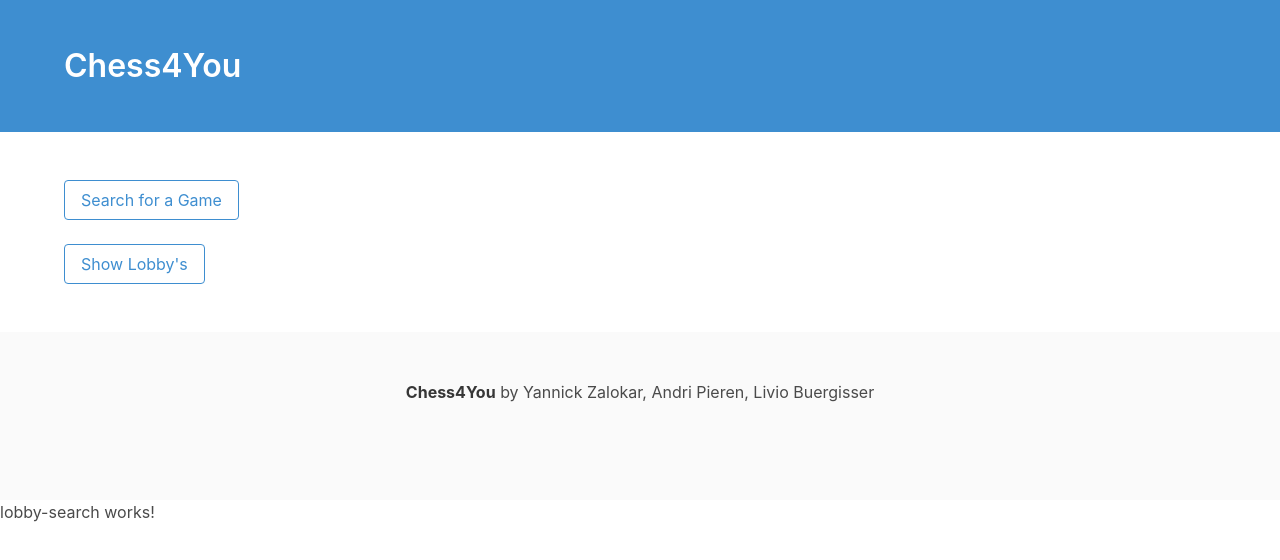
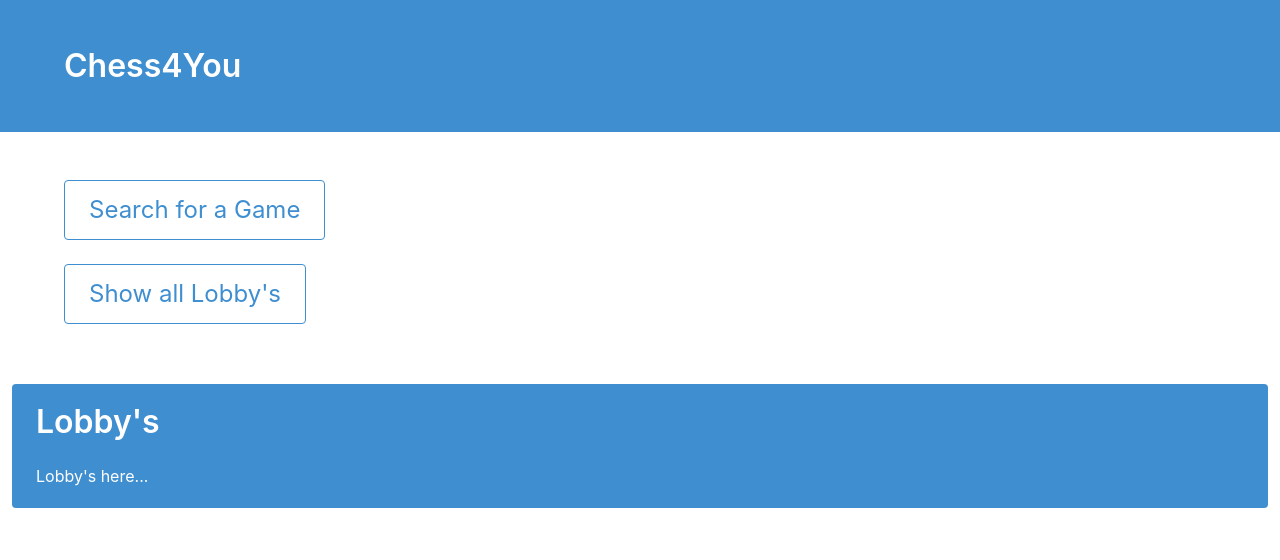
Before and after one commit to Bliblob/chess4you_angular, an Angular app in the folder chess4you/: page /lobby in a window 1280 px wide. Shown: the top 560 px of the page. Built offline with nearby package versions, Linux system fonts and the light colour scheme.

Commit message:
Made buttons larger and added a view for lobby's

```diff
--- a/chess4you/src/lobby-search/lobby-search.component.html
+++ b/chess4you/src/lobby-search/lobby-search.component.html
@@ -1,3 +1,8 @@
-<p>
-  lobby-search works!
-</p>
+<div class="tile is-parent">
+  <article class="tile is-child notification is-danger has-background-info">
+    <p class="title">Lobby's</p>
+    <div class="content">
+      Lobby's here...
+    </div>
+  </article>
+</div>
--- a/chess4you/src/player-search/player-search.component.html
+++ b/chess4you/src/player-search/player-search.component.html
@@ -2,7 +2,7 @@
     <div class="hero-body">
       <div class="container">
         <h1 class="title">
-          <a href="www.google.com">Chess4You</a>
+          <a href="player-search.component.html">Chess4You</a>
         </h1>
       </div>
     </div>
@@ -11,16 +11,8 @@
 <section class="hero">
     <div class="hero-body">
       <div class="container">
-        <a id="searchGame" (click)="searchGame()" class="button is-info is-outlined">Search for a Game</a><br><br>
-        <a id="showLobby" (click)="showLobby()" class="button is-info is-outlined">Show Lobby's</a>
+        <a id="searchGame" (click)="searchGame()" class="button is-large is-info is-outlined">Search for a Game</a><br><br>
+        <a id="showLobby"  (click)="showLobby()" class="button is-large is-info is-outlined">Show all Lobby's</a>
       </div>
     </div>
 </section>
-
-<footer class="footer">
-    <div class="content has-text-centered">
-      <p>
-        <strong>Chess4You</strong> by Yannick Zalokar, Andri Pieren, Livio Buergisser
-      </p>
-    </div>
-  </footer>
--- a/chess4you/src/player-search/player-search.component.ts
+++ b/chess4you/src/player-search/player-search.component.ts
@@ -12,15 +12,15 @@ export class PlayerSearchComponent implements OnInit {
   ngOnInit() {
   }
 
-  searchForGame() {
-    this.txtLoading = '↻...loading';
-  }
+  //searchForGame() {
+    //this.txtLoading = '↻...loading';
+  //}
 
   searchGame(){
-    document.getElementById('searchGame').className = "button is-info is-outlined is-loading";
+    document.getElementById('searchGame').className = "button is-large is-info is-outlined is-loading";
   }
 
   showLobby(){
-    window.open('/lobby', '_self');
+    window.open("/lobby", "_self");
   }
 }
```
Also changed, not shown: 1 other file (tests, documents, lock files or other folders).
